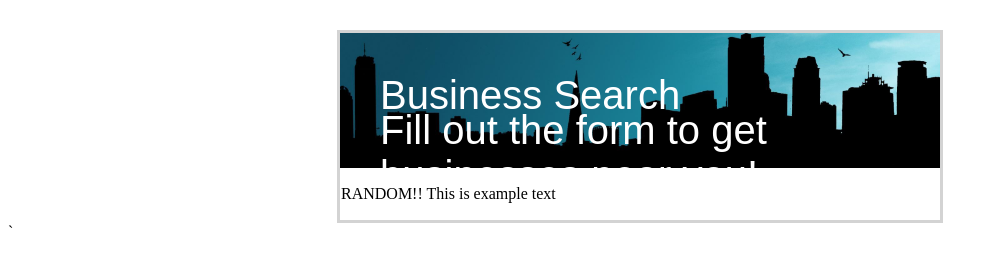
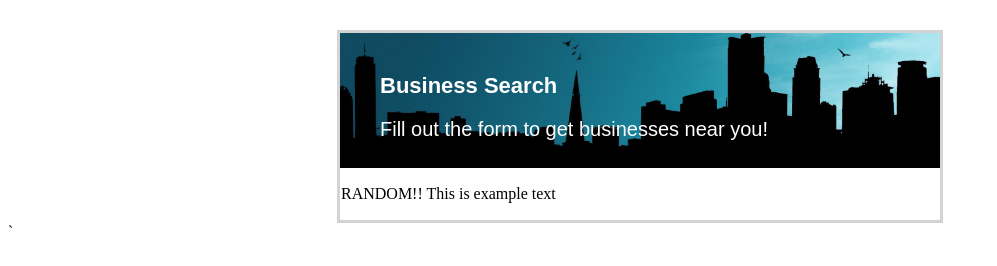
Before and after one commit to svregala/svregala.github.io, a plain HTML site: page hw6/business.html in a window 1280 px wide. Shown: the whole page, without its empty margins (0-997 px from the left). Drawn offline with Linux system fonts and the light colour scheme.

Commit message:
Update business.css

```diff
--- a/hw6/business.css
+++ b/hw6/business.css
@@ -32,22 +32,22 @@
 }
 
 #business_search_font{
-   font-family: june, sans-serif;
+   font-family: Arial, sans-serif;
    color:white;
-   font-weight:500;
-   font-size: 40px;
+   font-weight:550;
+   font-size: 22px;
    position:absolute;
    top: 40px;
    left: 40px;
 }
 
 #after_business_search{
-   font-family: june, sans-serif;
+   font-family: Arial, sans-serif;
    color: white;
    font-weight: 350;
-   font-size: 40px;
+   font-size: 20px;
    position: absolute;
-   top: 75px;
+   top: 85px;
    left: 40px;
 }
 
```
